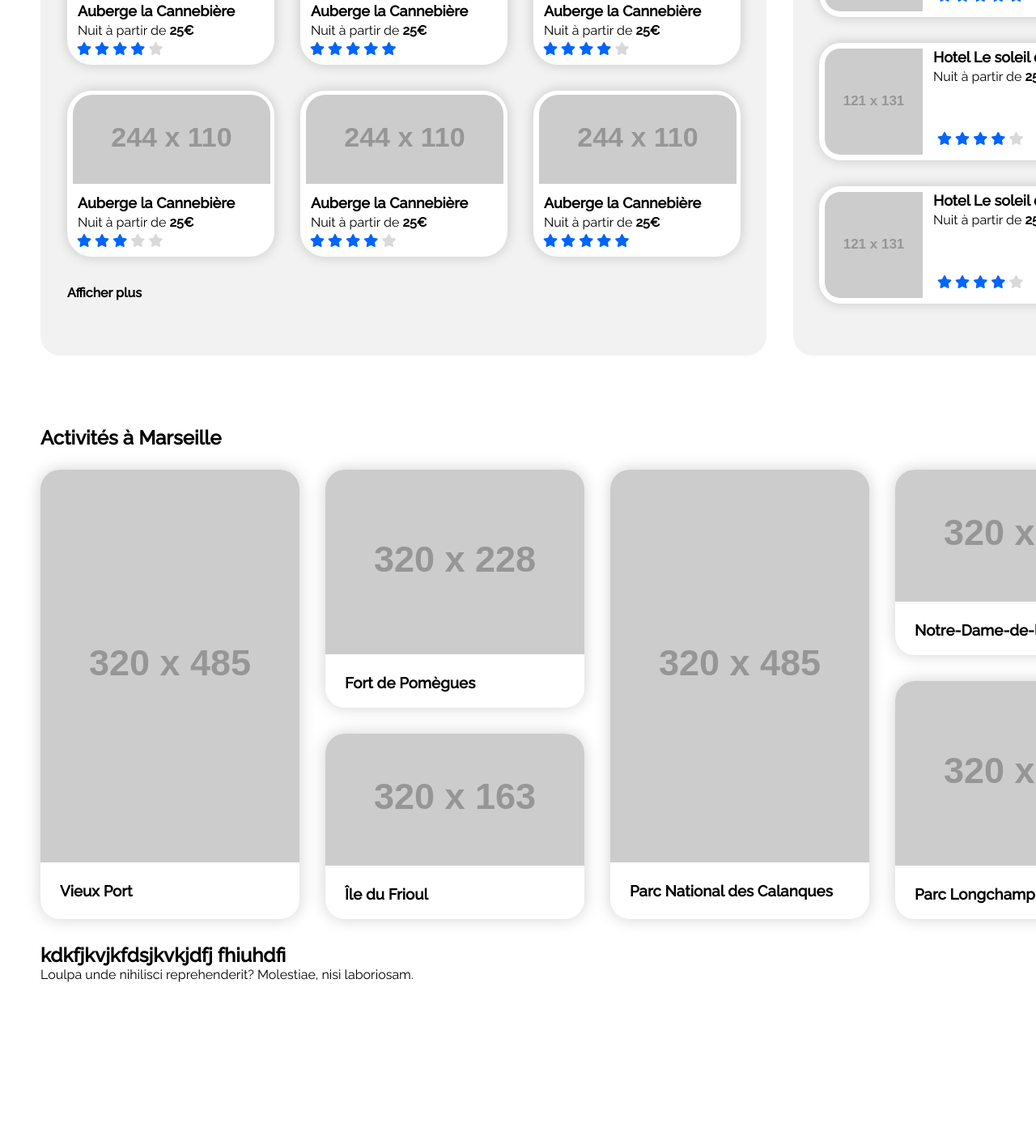
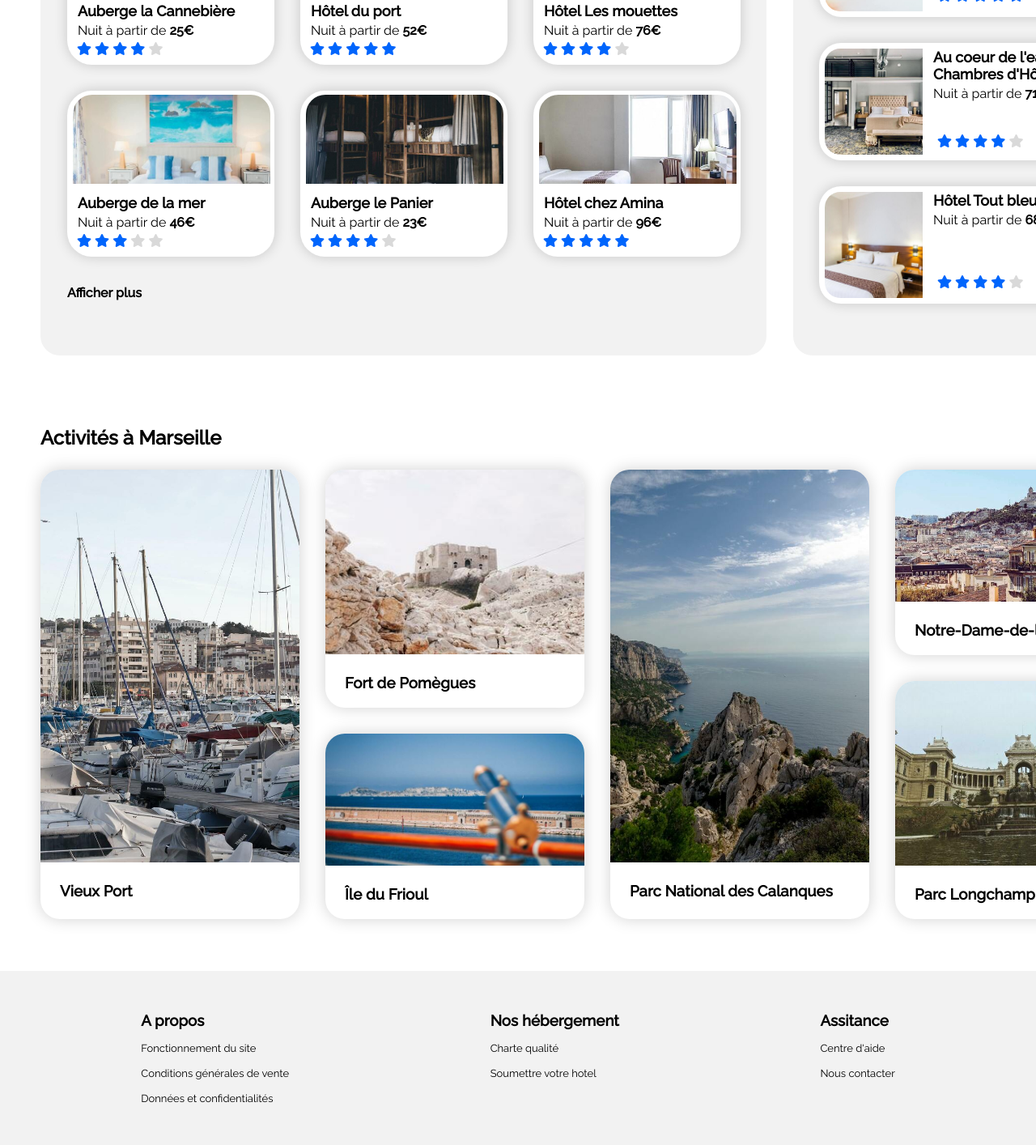
Before and after one commit to Solisiste-soft/ENGONEMichel_2_02092021, a plain HTML site: page index.html in a window 1280 px wide. Shown: the part 669-2083 px from the top of the page at 81% size. Before the commit the page ends 1882 px from the top, so only its background shows below. Drawn offline with Linux system fonts and the light colour scheme; placeholder pictures from the web are drawn by us.

Commit message:
integration des images

```diff
--- a/index.html
+++ b/index.html
@@ -12,6 +12,7 @@
     <title>Reservia</title>
 </head>
 <body>
+<!--HEADER-->
     <header>
         <nav>
             <div class="container"> <!--la div container englobe le tout-->
@@ -34,8 +35,9 @@
             </div>
         </nav>
     </header>
-
+<!--HEADER-->
 <!--main part-->
+<!--SECTION1-->
 <main class="main">
     <section class="section1">
         <header>
@@ -71,6 +73,8 @@
             <p>Plus de 500 logements sont disponibles dans cette ville</p>
         </div>
     </section>
+    <!--SECTION1-->
+    <!--SECTION2-->
 
     <section id="host" class="section2" >
         <div class="lodging">
@@ -80,7 +84,7 @@
                     <div class="lodgingIcons">
                         <a href="#">
                             <div class="lodgingImage">
-                                <img class="BorderImage" src='http://fakeimg.pl/244x110?font=lobster' alt=''/>
+                                <img class="BorderImage" src='images/hebergements/4_small/marcus-loke-WQJvWU_HZFo-unsplash.jpg' alt=''/>
                             <div class="lodgingInformation">
                                 <h4>Auberge la Cannebière</h4>
                                 <p>Nuit à partir de <span class="money">25€</span></p>
@@ -102,10 +106,10 @@
                     <div class="lodgingIcons">
                         <a href="#">
                             <div class="lodgingImage">
-                                <img class="BorderImage" src='http://fakeimg.pl/244x110?font=lobster' alt=''/>
+                                <img class="BorderImage" src='images/hebergements/4_small/fred-kleber-gTbaxaVLvsg-unsplash.jpg' alt=''/>
                             <div class="lodgingInformation">
-                                <h4>Auberge la Cannebière</h4>
-                                <p>Nuit à partir de <span class="money">25€</span></p>
+                                <h4>Hôtel du port</h4>
+                                <p>Nuit à partir de <span class="money">52€</span></p>
                             </div>
                             <div class="lodgingNote">
                                 <i class="fas fa-star"></i>
@@ -122,10 +126,10 @@
                     <div class="lodgingIcons">
                         <a href="#">
                             <div class="lodgingImage">
-                                <img class="BorderImage" src='http://fakeimg.pl/244x110?font=lobster' alt=''/>
+                                <img class="BorderImage" src='images/hebergements/4_small/reisetopia-B8WIgxA_PFU-unsplash.jpg' alt=''/>
                             <div class="lodgingInformation">
-                                <h4>Auberge la Cannebière</h4>
-                                <p>Nuit à partir de <span class="money">25€</span></p>
+                                <h4>Hôtel Les mouettes</h4>
+                                <p>Nuit à partir de <span class="money">76€</span></p>
                             </div>
                             <div class="lodgingNote">
                                 <i class="fas fa-star"></i>
@@ -144,10 +148,10 @@
                     <div class="lodgingIcons">
                         <a href="#">
                             <div class="lodgingImage">
-                                <img class="BorderImage" src='http://fakeimg.pl/244x110?font=lobster' alt=''/>
+                                <img class="BorderImage" src='images/hebergements/4_small/annie-spratt-Eg1qcIitAuA-unsplash.jpg' alt=''/>
                             <div class="lodgingInformation">
-                                <h4>Auberge la Cannebière</h4>
-                                <p>Nuit à partir de <span class="money">25€</span></p>
+                                <h4>Auberge de la mer</h4>
+                                <p>Nuit à partir de <span class="money">46€</span></p>
                             </div>
                             <div class="lodgingNote">
                                 <i class="fas fa-star"></i>
@@ -166,10 +170,10 @@
                     <div class="lodgingIcons">
                         <a href="#">
                             <div class="lodgingImage">
-                                <img class="BorderImage" src='http://fakeimg.pl/244x110?font=lobster' alt=''/>
+                                <img class="BorderImage" src='images/hebergements/4_small/nicate-lee-kT-ZyaiwBe0-unsplash.jpg' alt=''/>
                             <div class="lodgingInformation">
-                                <h4>Auberge la Cannebière</h4>
-                                <p>Nuit à partir de <span class="money">25€</span></p>
+                                <h4>Auberge le Panier</h4>
+                                <p>Nuit à partir de <span class="money">23€</span></p>
                             </div>
                             <div class="lodgingNote">
                                 <i class="fas fa-star"></i>
@@ -186,10 +190,10 @@
                     <div class="lodgingIcons">
                         <a href="#">
                             <div class="lodgingImage">
-                                <img class="BorderImage" src='http://fakeimg.pl/244x110?font=lobster' alt=''/>
+                                <img class="BorderImage" src='images/hebergements/4_small/febrian-zakaria-M6S1WvfW68A-unsplash.jpg' alt=''/>
                             <div class="lodgingInformation">
-                                <h4>Auberge la Cannebière</h4>
-                                <p>Nuit à partir de <span class="money">25€</span></p>
+                                <h4>Hôtel chez Amina</h4>
+                                <p>Nuit à partir de <span class="money">96€</span></p>
                             </div>
                             <div class="lodgingNote">
                                 <i class="fas fa-star"></i>
@@ -207,7 +211,7 @@
                 <a class="moreContent" href="#">Afficher plus</a>
             </div>
 
-
+        <!--ASID-->
             <aside class="popularity">
                 <div class="popItems">
                     <div class="mostRank">
@@ -218,12 +222,12 @@
                         <div class="PopIcons">
                             <a href="" class="popTransform">
                                 <div class="mostImage">
-                                    <img src="http://fakeimg.pl/121x131?font=lobster" class="popBorder" alt="">
+                                    <img src="images/hebergements/4_small/emile-guillemot-Bj_rcSC5XfE-unsplash.jpg" class="popBorder PopcontentIMG" alt="">
                                     <div class="popularName">
                                         <h4>Hotel Le soleil du matin</h4>
-                                        <p>Nuit à partir de <span class="money">25€</span></p>
+                                        <p>Nuit à partir de <span class="money">128€</span></p>
 
-                                        <div class="popStars lodgingNote">
+                                        <div class="popStar lodgingNote">
                                         <i class="fas fa-star"></i>
                                         <i class="fas fa-star"></i>
                                         <i class="fas fa-star"></i>
@@ -238,10 +242,10 @@
                         <div class="PopIcons">
                             <a href="" class="popTransform">
                                 <div class="mostImage">
-                                    <img src="http://fakeimg.pl/121x131?font=lobster" class="popBorder" alt="">
+                                    <img src="images/hebergements/4_small/aw-creative-VGs8z60yT2c-unsplash.jpg" class="popBorder PopcontentIMG" alt="">
                                     <div class="popularName">
-                                        <h4>Hotel Le soleil du matin</h4>
-                                        <p>Nuit à partir de <span class="money">25€</span></p>
+                                        <h4>Au coeur de l'eau Chambres d'Hôtes</h4>
+                                        <p>Nuit à partir de <span class="money">71€</span></p>
 
                                         <div class="popStars lodgingNote">
                                             <i class="fas fa-star"></i>
@@ -261,12 +265,12 @@
                         <div class="PopIcons">
                             <a href="" class="popTransform">
                                 <div class="mostImage">
-                                    <img src="http://fakeimg.pl/121x131?font=lobster" class="popBorder" alt="">
+                                    <img src="images/hebergements/4_small/febrian-zakaria-sjvU0THccQA-unsplash.jpg" class="popBorder PopcontentIMG" alt="">
                                     <div class="popularName">
-                                        <h4>Hotel Le soleil du matin</h4>
-                                        <p>Nuit à partir de <span class="money">25€</span></p>
+                                        <h4>Hôtel Tout bleu et blanc</h4>
+                                        <p>Nuit à partir de <span class="money">68€</span></p>
 
-                                        <div class="popStars lodgingNote">
+                                        <div class="popStar lodgingNote">
                                             <i class="fas fa-star"></i>
                                             <i class="fas fa-star"></i>
                                             <i class="fas fa-star"></i>
@@ -282,15 +286,17 @@
                     </div>
                 </div>
             </aside>
+            <!--ASID-->
         </div>
     </section>
-
+    <!--SECTION2-->
+    <!--SECTION3-->
     <section id="Act" class="section3">
         <h2>Activités à Marseille</h2>
         <div id="ActivitiesGrid">
             <div class="ActivityCards">
                 <a href="">
-                    <img src='http://fakeimg.pl/320x485?font=lobster' alt=''/>
+                    <img class="ActivityLargeimg" src='images/activites/3_medium/reno-laithienne-QUgJhdY5Fyk-unsplash.jpg' alt=''/>
                     <div><h3 class="Actproper">Vieux Port</h3></div>
                 </a>
             </div>
@@ -298,13 +304,13 @@
             <div class="Activity">
                 <div class="ActItems">
                     <a href="">
-                      <img src='http://fakeimg.pl/320x228?font=lobster' alt=''/>
+                      <img class="ActivityMediumImg" src='images/activites/4_small/paul-hermann-QFTrLdQIRhI-unsplash.jpg' alt=''/>
                       <div><h3 class="Actproper">Fort de Pomègues</h3></div>
                     </a>
                 </div>
                 <div class="ActItems">
                     <a href="">
-                      <img src='http://fakeimg.pl/320x163?font=lobster' alt=''/>
+                      <img class="ActivitySmallImg" src='images/activites/4_small/kevin-hikari-rV_Qd1l-VXg-unsplash.jpg' alt=''/>
                       <div><h3 class="Actproper">Île du Frioul</h3></div>
                     </a>
                 </div>
@@ -312,20 +318,20 @@
 
             <div class="ActivityCards">
                 <a href="">
-                    <img src='http://fakeimg.pl/320x485?font=lobster' alt=''/>
+                    <img class="ActivityLargeimg" src='images/activites/3_medium/kilyan-sockalingum-NR8-cBCN3aI-unsplash.jpg' alt=''/>
                     <div><h3 class="Actproper">Parc National des Calanques</h3></div>
                 </a>
             </div>
             <div class="Activity">
                 <div class="ActItems">
                     <a href="">
-                        <img src='http://fakeimg.pl/320x163?font=lobster' alt=''/>
+                        <img class="ActivitySmallImg" src='images/activites/4_small/florian-wehde-xW9e8gdotxI-unsplash.jpg' alt=''/>
                       <div><h3 class="Actproper">Notre-Dame-de-la-Garde</h3></div>
                     </a>
                 </div>
                 <div class="ActItems">
                     <a href="">
-                        <img src='http://fakeimg.pl/320x228?font=lobster' alt=''/>
+                        <img class="ActivityMediumImg" src='images/activites/4_small/lena-paulin-wH2-EJoDcV0-unsplash.jpg' alt=''/>
                       <div><h3 class="Actproper">Parc Longchamp</h3></div>
                     </a>
                 </div>
@@ -333,10 +339,32 @@
 
         </div>
     </section>
-    <footer class="bibi">
-        <h2>kdkfjkvjkfdsjkvkjdfj fhiuhdfi</h2>
-        <p>Loulpa unde nihilisci reprehenderit? Molestiae, nisi laboriosam.</p>
-    </footer>
+     <!--SECTION3-->
+
 </main>
+<!--main part-->
+<!--FOOTER-->
+<footer class="FootColor">
+    <div class="FooterFlex">
+     <div>
+         <h3>A propos</h3>
+         <a href="" class="FooterBlock">Fonctionnement du site</a>
+         <a href=""  class="FooterBlock">Conditions générales de vente</a>
+         <a href=""  class="FooterBlock">Données et confidentialités</a>
+     </div>
+     <div>
+        <h3>Nos hébergement</h3>
+        <a href="" class="FooterBlock">Charte qualité</a>
+        <a href="" class="FooterBlock">Soumettre votre hotel</a>
+    </div>
+    <div>
+        <h3>Assitance</h3>
+        <a href="" class="FooterBlock">Centre d'aide</a>
+        <a href="" class="FooterBlock">Nous contacter</a>
+    </div>
+    </div>
+
+</footer>
+<!--FOOTER-->
 </body>
 </html>
--- a/style.css
+++ b/style.css
@@ -316,6 +316,7 @@ header p
     height: 110px;
     border-top-left-radius: 1.5rem;
     border-top-right-radius: 1.5rem;
+    object-fit: cover;
 }
 /* lodgingInformation */
 .lodgingInformation
@@ -368,12 +369,23 @@ header p
 {
     padding-left: 13px;
 }
+.PopcontentIMG
+{
+    height: 131px;
+    width: 121px;
+    object-fit: cover;
+}
+
 .popBorder
 {
     border-top-left-radius: 1.2rem;
     border-bottom-left-radius: 1.2rem;
 }
 .popStars
+{
+    padding-top: 40px;
+}
+.popStar
 {
     padding-top: 58px;
 }
@@ -457,7 +469,48 @@ header p
     font-weight: bold;
     color: black;
 }
-.bibi
+
+/*FOOTER*/
+.FootColor
 {
-    margin-top: 30px;
+    margin-top: 64px;
+    background-color: #f2f2f2;
+
+
 }
+.FooterFlex
+{
+    padding: 50px;
+    display: flex;
+    justify-content: space-around;
+}
+.FooterBlock
+{
+    display: block;
+    padding-top: 1rem;
+    font-size: 13px;
+    color: black;
+}
+.FooterBlock:hover
+{
+    text-decoration: underline;
+}
+
+.ActivityLargeimg
+{
+    height: 485px;
+    width: 320px;
+    object-fit: cover;
+}
+.ActivityMediumImg
+{
+    height: 228px;
+    width: 320px;
+    object-fit: cover;
+}
+.ActivitySmallImg
+{
+    height: 163px;
+    width: 320px;
+    object-fit: cover;
+}
```
